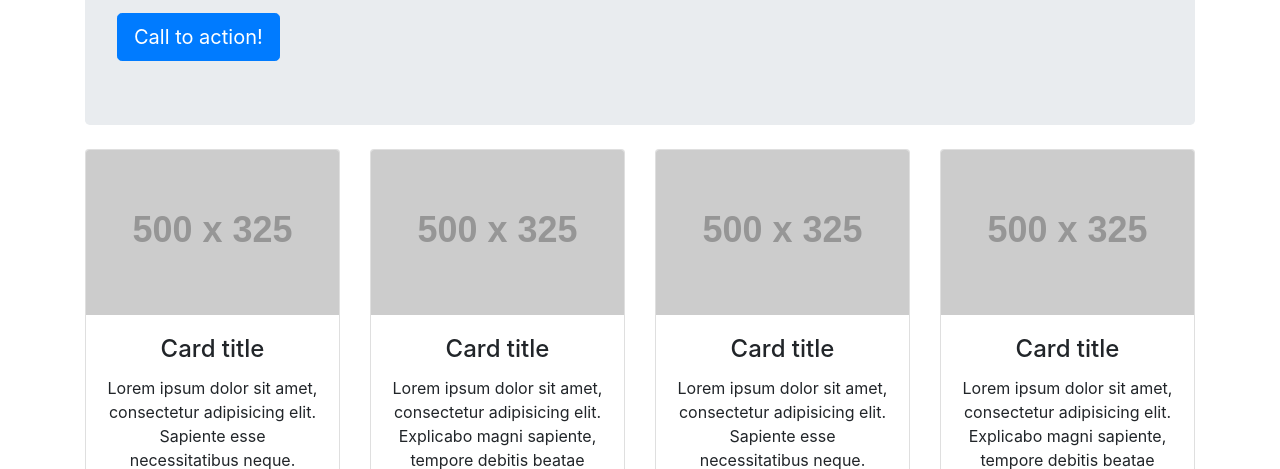
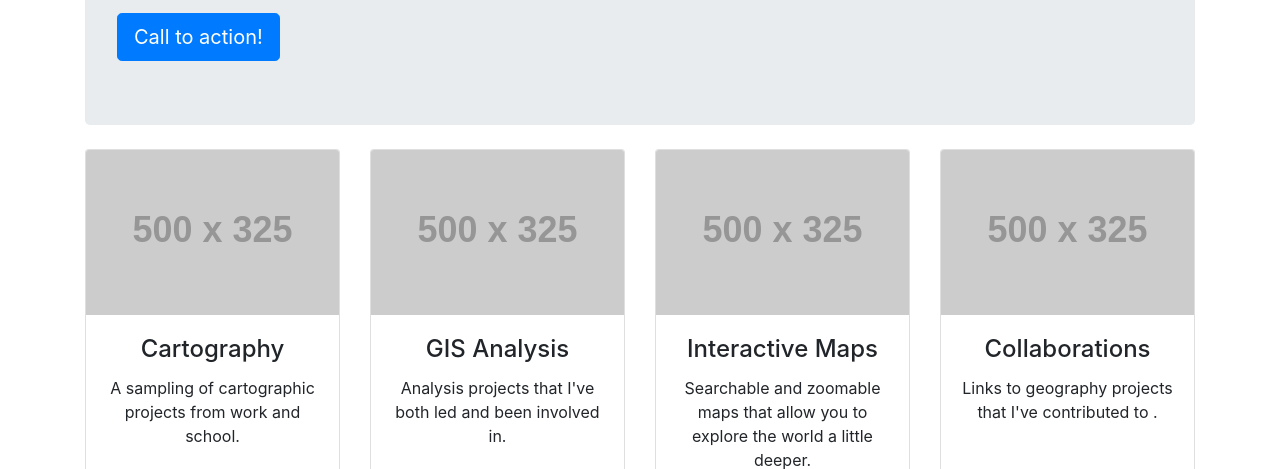
Before and after one commit to GrubeG/GrubeG.github.io, a website: page index.html in a window 1280 px wide. Shown: the part 331-800 px from the top of the page. Drawn offline with Linux system fonts and the light colour scheme; placeholder pictures from the web are drawn by us.

Commit message:
Portfolio Informational blurbs
If applied, this will add more information to the sections of my portfolio

```diff
--- a/index.html
+++ b/index.html
@@ -65,8 +65,8 @@
         <div class="card h-100">
           <img class="card-img-top" src="http://placehold.it/500x325" alt="">
           <div class="card-body">
-            <h4 class="card-title">Card title</h4>
-            <p class="card-text">Lorem ipsum dolor sit amet, consectetur adipisicing elit. Sapiente esse necessitatibus neque.</p>
+            <h4 class="card-title">Cartography</h4>
+            <p class="card-text">A sampling of cartographic projects from work and school.</p>
           </div>
           <div class="card-footer">
             <a href="#" class="btn btn-primary">Find Out More!</a>
@@ -78,8 +78,8 @@
         <div class="card h-100">
           <img class="card-img-top" src="http://placehold.it/500x325" alt="">
           <div class="card-body">
-            <h4 class="card-title">Card title</h4>
-            <p class="card-text">Lorem ipsum dolor sit amet, consectetur adipisicing elit. Explicabo magni sapiente, tempore debitis beatae culpa natus architecto.</p>
+            <h4 class="card-title">GIS Analysis</h4>
+            <p class="card-text">Analysis projects that I've both led and been involved in.</p>
           </div>
           <div class="card-footer">
             <a href="#" class="btn btn-primary">Find Out More!</a>
@@ -91,8 +91,8 @@
         <div class="card h-100">
           <img class="card-img-top" src="http://placehold.it/500x325" alt="">
           <div class="card-body">
-            <h4 class="card-title">Card title</h4>
-            <p class="card-text">Lorem ipsum dolor sit amet, consectetur adipisicing elit. Sapiente esse necessitatibus neque.</p>
+            <h4 class="card-title">Interactive Maps</h4>
+            <p class="card-text">Searchable and zoomable maps that allow you to explore the world a little deeper.</p>
           </div>
           <div class="card-footer">
             <a href="#" class="btn btn-primary">Find Out More!</a>
@@ -104,8 +104,8 @@
         <div class="card h-100">
           <img class="card-img-top" src="http://placehold.it/500x325" alt="">
           <div class="card-body">
-            <h4 class="card-title">Card title</h4>
-            <p class="card-text">Lorem ipsum dolor sit amet, consectetur adipisicing elit. Explicabo magni sapiente, tempore debitis beatae culpa natus architecto.</p>
+            <h4 class="card-title">Collaborations</h4>
+            <p class="card-text">Links to geography projects that I've contributed to .</p>
           </div>
           <div class="card-footer">
             <a href="#" class="btn btn-primary">Find Out More!</a>
@@ -122,7 +122,7 @@
   <!-- Footer -->
   <footer class="py-5 bg-dark">
     <div class="container">
-      <p class="m-0 text-center text-white">Copyright &copy; Your Website 2019</p>
+      <p class="m-0 text-center text-white">Copyright &copy; G. Grube 2019</p>
     </div>
     <!-- /.container -->
   </footer>
```
